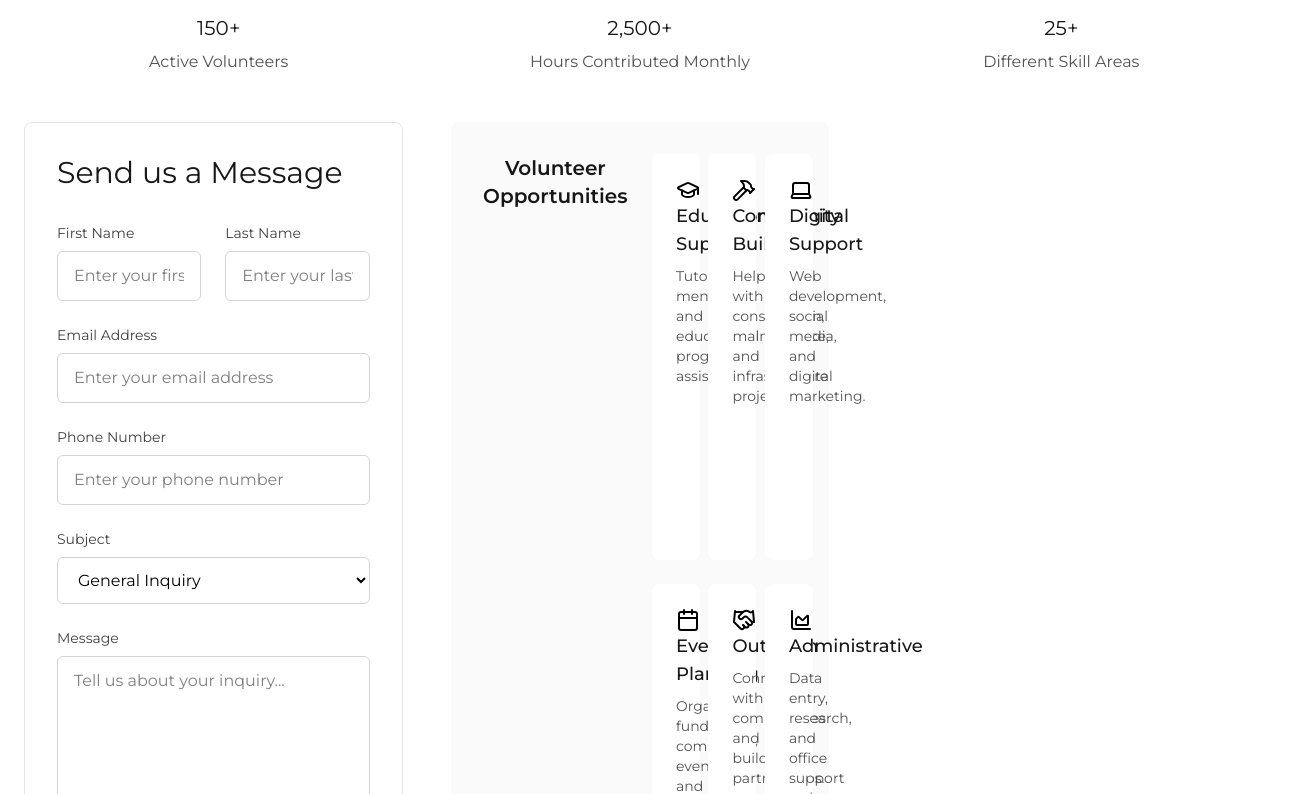
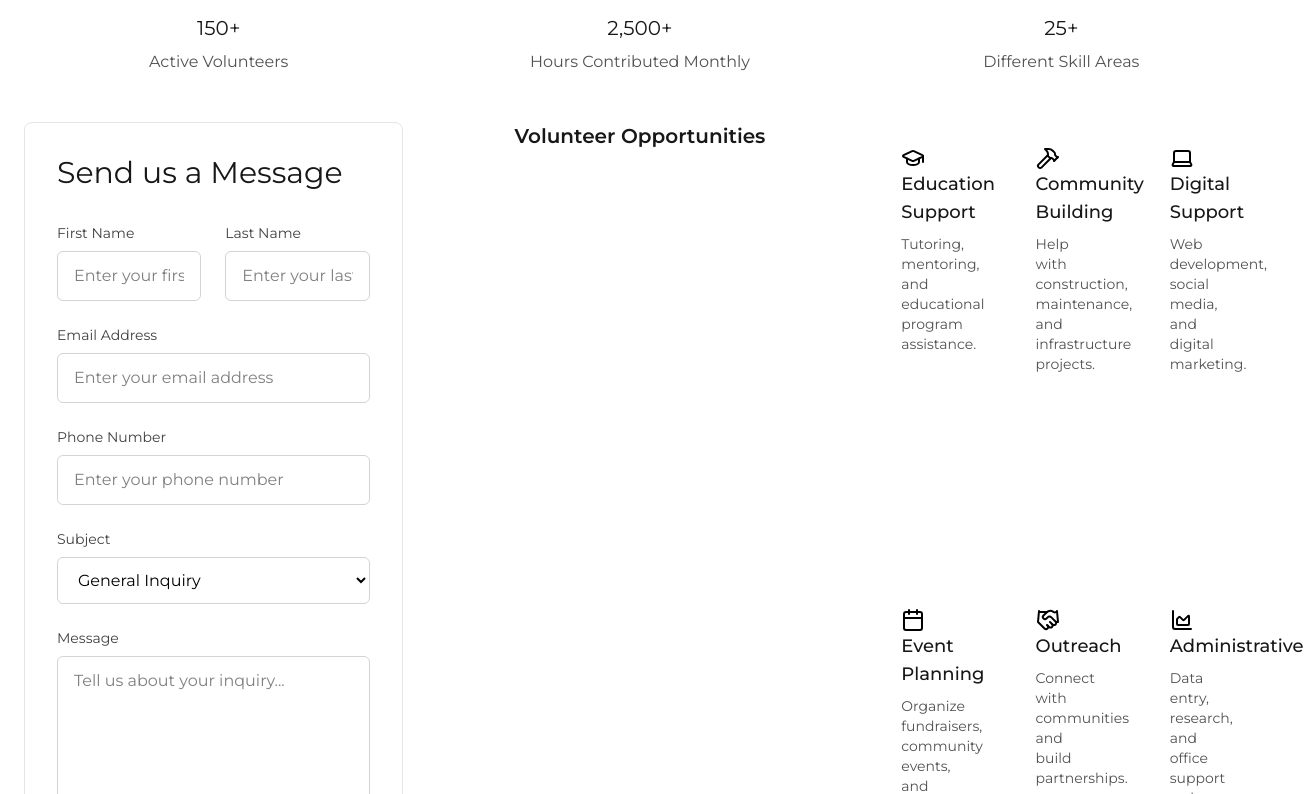
Before and after one commit to Ariel-joe/BCF, a React (Vite) app: page /volunteer in a window 1280 px wide. Shown: the part 406-1200 px from the top of the page, 1304 px wide, since content can reach past the window. Built offline with nearby package versions, Linux system fonts and the light colour scheme; a web font is replaced by a local one.

Commit message:
unknown updates

```diff
--- a/src/pages/VolunteerPage.jsx
+++ b/src/pages/VolunteerPage.jsx
@@ -54,19 +54,18 @@ const VolunteerPage = () => {
                     </div>
                     <div className="grid grid-cols-1 lg:grid-cols-3 gap-12">
                         <VolunteerForm />
-                        <div className="bg-neutral-50 p-8 rounded-lg grid grid-cols-2 lg:grid-cols-2 gap-6">
                         <h3 className="text-xl text-neutral-900 mb-6 font-semibold text-center">
                             Volunteer Opportunities
                         </h3>
                         <div className="grid grid-cols-1 md:grid-cols-2 lg:grid-cols-3 gap-6">
-                                <div className="bg-white p-6 rounded-lg">
+                            <div className="bg-white w-full p-6 rounded-lg">
                                 <GraduationCap />
                                 <h4 className="text-lg font-medium text-neutral-900 mb-2">
                                     Education Support
                                 </h4>
                                 <p className="text-sm text-neutral-600">
-                                        Tutoring, mentoring, and educational
-                                        program assistance.
+                                    Tutoring, mentoring, and educational program
+                                    assistance.
                                 </p>
                             </div>
                             <div className="bg-white p-6 rounded-lg">
@@ -85,8 +84,8 @@ const VolunteerPage = () => {
                                     Digital Support
                                 </h4>
                                 <p className="text-sm text-neutral-600">
-                                        Web development, social media, and
-                                        digital marketing.
+                                    Web development, social media, and digital
+                                    marketing.
                                 </p>
                             </div>
                             <div className="bg-white p-6 rounded-lg">
@@ -95,8 +94,8 @@ const VolunteerPage = () => {
                                     Event Planning
                                 </h4>
                                 <p className="text-sm text-neutral-600">
-                                        Organize fundraisers, community events,
-                                        and awareness campaigns.
+                                    Organize fundraisers, community events, and
+                                    awareness campaigns.
                                 </p>
                             </div>
                             <div className="bg-white p-6 rounded-lg">
@@ -122,7 +121,6 @@ const VolunteerPage = () => {
                         </div>
                     </div>
                 </div>
-                </div>
             </section>
         </>
     );
```
Lines whose indentation alone changed are shown as unchanged.
